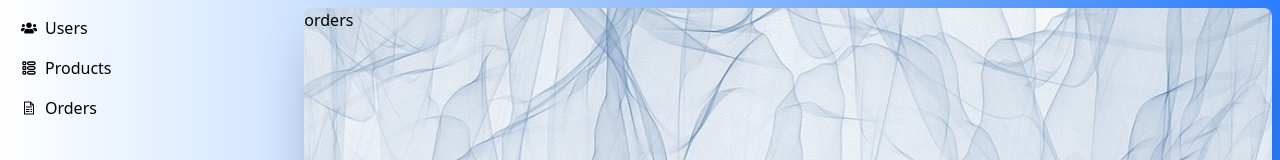
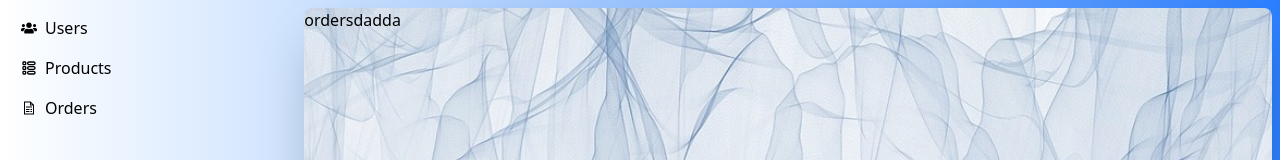
Before and after one commit to sandun89/crystal-beauty-clear-frontend, a React (Vite) app: page /admin/orders in a window 1280 px wide. Shown: the top 160 px of the page. Built offline with nearby package versions, Linux system fonts and the light colour scheme.

Commit message:
orders view page added ✍✍

```diff
--- /dev/null
+++ b/src/pages/admin/adminOrders.jsx
@@ -0,0 +1,6 @@
+export default function AdminOrders(){
+
+    return(
+        <h1>ordersdadda</h1>
+    );
+}
--- a/src/pages/adminPage.jsx
+++ b/src/pages/adminPage.jsx
@@ -5,6 +5,7 @@ import { LiaFileInvoiceSolid } from "react-icons/lia";
 import AdminProductsPage from "./admin/products";
 import AddProduct from "./admin/addProduct";
 import EditProduct from "./admin/editProduct";
+import AdminOrders from "./admin/adminOrders";
 
 export default function AdminPage(){
     return(
@@ -20,7 +21,7 @@ export default function AdminPage(){
                     <Route path="/products" element={<AdminProductsPage/>} />
                     <Route path="/addProduct" element={<AddProduct/>} />
                     <Route path="/editProduct" element={<EditProduct/>} />
-                    <Route path="/orders" element={<h1>orders</h1>} />
+                    <Route path="/orders" element={<AdminOrders/>} />
                 </Routes>
             </div>
         </div>
```
